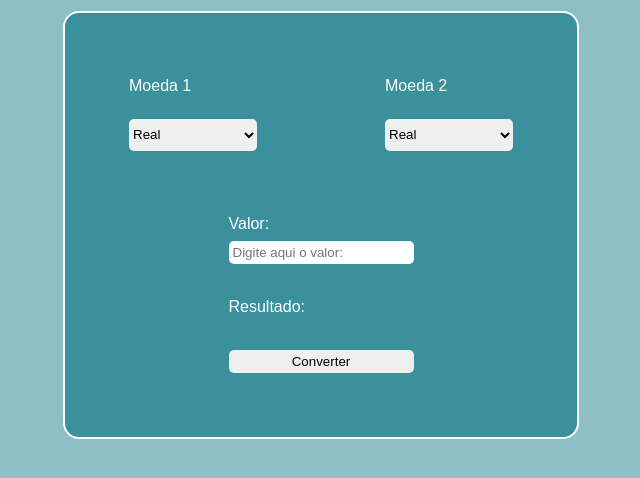
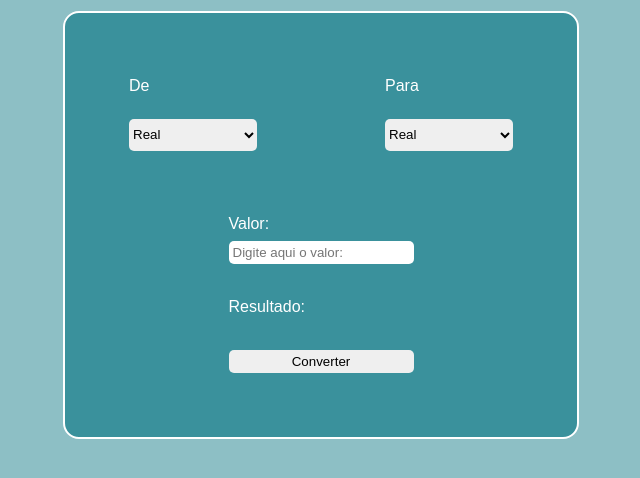
Before and after one commit to otaviochaves05/conversor-de-moedas, a plain HTML site: page conversor/index.html in a window 1280 px wide. Shown: the part 206-684 px from the top of the page, without its empty margins (319-959 px from the left). Drawn offline with Linux system fonts and the light colour scheme.

Commit message:
Conversor de Moedas finalizado

```diff
--- a/conversor/index.html
+++ b/conversor/index.html
@@ -16,7 +16,7 @@
     <main>
         <div id="principal">
             <div class="currency-inputs">
-                <label for="to-convert-currency">Moeda 1</label>
+                <label for="to-convert-currency">De</label>
                 <select id="currency-1" onchange="changeSelect()">
                     <option value="real">Real</option>
                     <option value="dolar">Dólar</option>
@@ -26,7 +26,7 @@
                 </select>
             </div>
             <div class="currency-inputs">
-                <label for="to-convert-currency">Moeda 2</label>
+                <label for="to-convert-currency">Para</label>
                 <select id="currency-2" onchange="changeSelect()">
                     <option value="real">Real</option>
                     <option value="dolar">Dólar</option>
```
